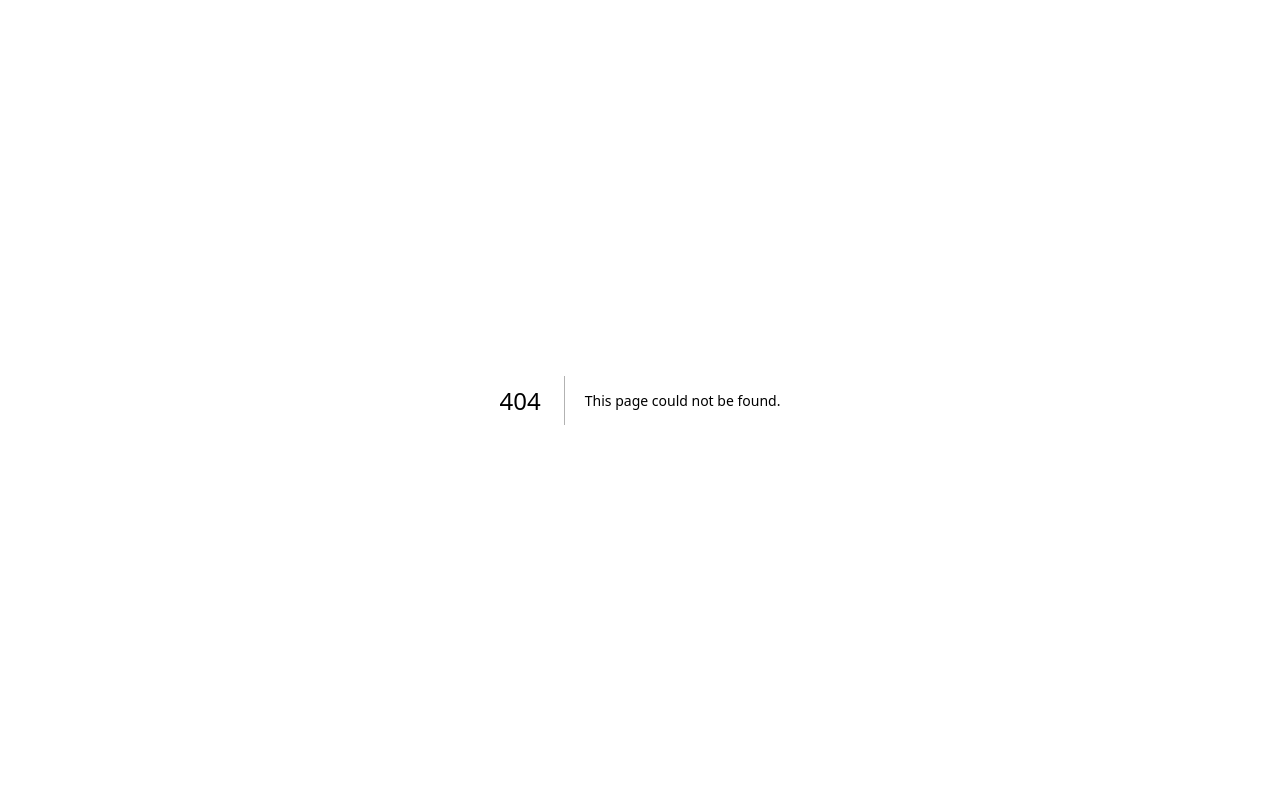
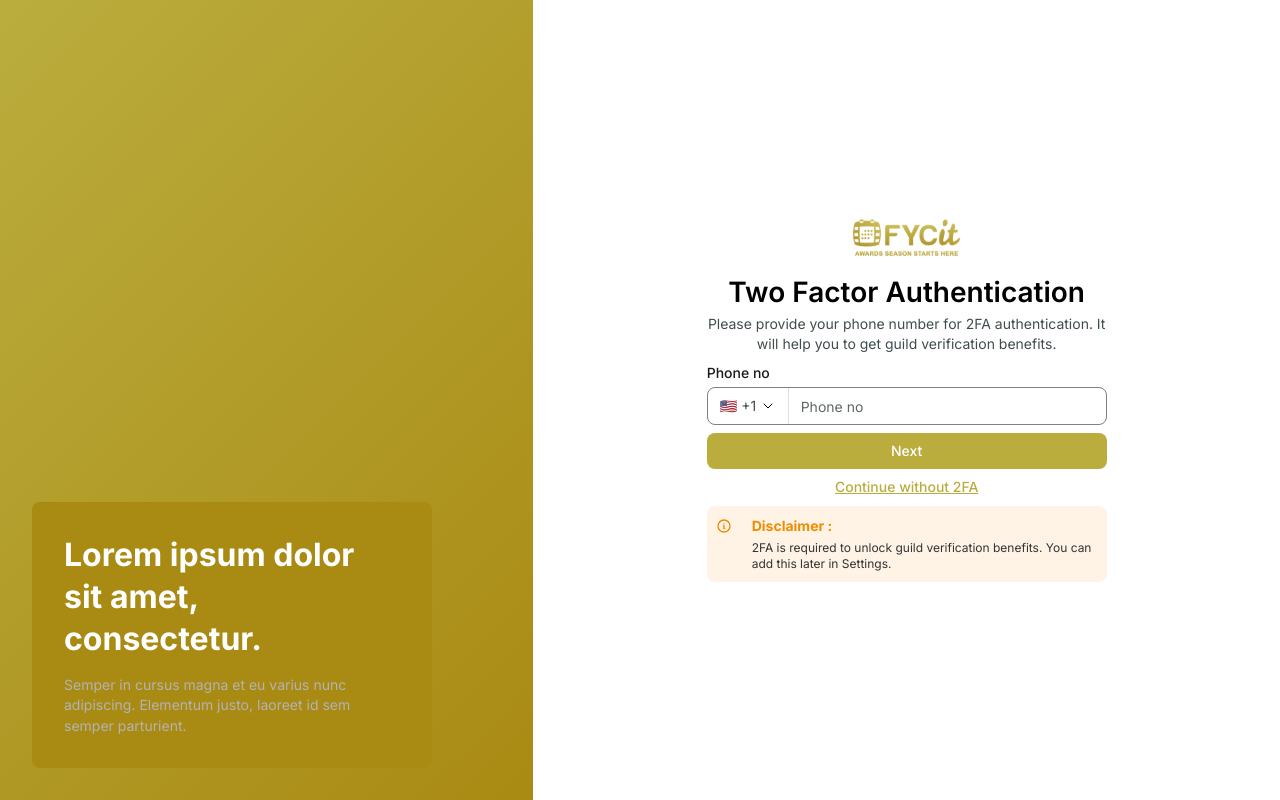
Before and after one commit to KDBismael/fycit-webapp-YD, a Next.js app: page /auth/2fa in a window 1280 px wide. Before the commit this address had no page. Built offline with nearby package versions, Linux system fonts and the light colour scheme.

Commit message:
Add navigation to 2FA page after successful signup; refactor Signup component styles

```diff
--- /dev/null
+++ b/app/auth/2fa/page.tsx
@@ -0,0 +1,191 @@
+'use client';
+
+import React, { useState } from 'react';
+import { zodResolver } from '@hookform/resolvers/zod';
+import { IconInfoCircle, IconPhone } from '@tabler/icons-react';
+import { useForm } from 'react-hook-form';
+import {
+  Alert,
+  Anchor,
+  Box,
+  Button,
+  Container,
+  Grid,
+  Group,
+  Image,
+  Paper,
+  Stack,
+  Text,
+  TextInput,
+  Title,
+} from '@mantine/core';
+import { TwoFactorAuthFormData, twoFactorAuthSchema } from '../../../validation/2fa.validation';
+import { CountryPicker } from '../../../components/CountryPicker/CountryPicker';
+
+const IMAGE_SIZE = 40;
+const ICON_SIZE = 18;
+
+
+export default function TwoFactorAuth() {
+  const [countryCode, setCountryCode] = useState('+1');
+
+  const {
+    register,
+    handleSubmit,
+    formState: { errors, isSubmitting },
+  } = useForm<TwoFactorAuthFormData>({
+    resolver: zodResolver(twoFactorAuthSchema),
+  });
+
+  const onSubmit = async (data: TwoFactorAuthFormData) => {
+    try {
+      console.log('2FA data:', data);
+    } catch (error) {
+      console.error('2FA error:', error);
+    }
+  };
+
+  return (
+    <Container fluid p={0} style={{ height: '100vh' }}>
+      <Grid gutter={0} style={{ height: '100vh' }}>
+        <Grid.Col span={{ base: 0, md: 5 }} visibleFrom="md">
+          <Box
+            style={{
+              height: '100vh',
+              background: 'linear-gradient(135deg, #BAAD3E 0%, #A98A13 100%)',
+              position: 'relative',
+              display: 'flex',
+              alignItems: 'flex-end',
+              padding: '2rem',
+            }}
+          >
+            <Paper
+              p="xl"
+              radius="md"
+              style={{
+                backgroundColor: '#A98A13',
+                color: 'white',
+                maxWidth: '400px',
+              }}
+            >
+              <Title order={2} fw={700} mb="md">
+                Lorem ipsum dolor sit amet, consectetur.
+              </Title>
+              <Text size="sm" c="gray.2">
+                Semper in cursus magna et eu varius nunc adipiscing. Elementum justo, laoreet id sem
+                semper parturient.
+              </Text>
+            </Paper>
+          </Box>
+        </Grid.Col>
+
+        <Grid.Col span={{ base: 12, md: 7 }}>
+          <Box
+            style={{
+              height: '100vh',
+              display: 'flex',
+              alignItems: 'center',
+              justifyContent: 'center',
+              padding: '1rem',
+            }}
+          >
+            <Stack gap="md" style={{ maxWidth: '400px', width: '100%' }}>
+              <Stack gap="sm" align="center">
+                <Group gap="sm">
+                  <Image src="/logo.svg" alt="FYCit Logo" width={IMAGE_SIZE} height={IMAGE_SIZE} />
+                </Group>
+              </Stack>
+
+              <Stack gap="sm">
+                <Stack gap="xs" align="center">
+                  <Title order={2} size="h3" ta="center" c="gray.9">
+                    Two Factor Authentication
+                  </Title>
+                  <Text size="sm" c="gray.6" ta="center">
+                    Please provide your phone number for 2FA authentication. It will help you to get
+                    guild verification benefits.
+                  </Text>
+                </Stack>
+
+                <form onSubmit={handleSubmit(onSubmit)}>
+                  <Stack gap="sm">
+                    <Stack gap="xs">
+                      <Text size="sm" fw={500} c="gray.8">
+                        Phone no
+                      </Text>
+                      <Box
+                        style={{
+                          display: 'flex',
+                          border: '1px solid var(--mantine-color-gray-4)',
+                          borderRadius: 'var(--mantine-radius-md)',
+                          overflow: 'hidden',
+                        }}
+                      >
+                        <CountryPicker
+                          value={countryCode}
+                          onChange={setCountryCode}
+                        />
+                        <Box style={{ width: '1px', backgroundColor: '#E0E0E0' }} />
+                        <TextInput
+                          {...register('phoneNumber')}
+                          placeholder="Phone no"
+                        //   leftSection={<IconPhone size={ICON_SIZE} />}
+                          error={errors.phoneNumber?.message}
+                          radius="md"
+                          size="sm"
+                          styles={{
+                            input: {
+                              border: 'none',
+                              borderRadius: 0,
+                            },
+                          }}
+                        />
+                      </Box>
+                    </Stack>
+
+                    <Button
+                      type="submit"
+                      fullWidth
+                      size="sm"
+                      radius="md"
+                      bg="brand.8"
+                      loading={isSubmitting}
+                      style={{
+                        backgroundColor: '#BAAD3E',
+                        '&:hover': {
+                          backgroundColor: '#A98A13',
+                        },
+                      }}
+                    >
+                      Next
+                    </Button>
+
+                    <Text size="sm" ta="center" c="gray.6">
+                      <Anchor c="brand.8" fw={500} td="underline">
+                        Continue without 2FA
+                      </Anchor>
+                    </Text>
+
+                    <Alert
+                      icon={<IconInfoCircle size={16} />}
+                      title="Disclaimer :"
+                      color="yellow"
+                      variant="light"
+                      radius="md"
+                      p="sm"
+                    >
+                      <Text size="xs" c="gray.7">
+                        2FA is required to unlock guild verification benefits. You can add this
+                        later in Settings.
+                      </Text>
+                    </Alert>
+                  </Stack>
+                </form>
+              </Stack>
+            </Stack>
+          </Box>
+        </Grid.Col>
+      </Grid>
+    </Container>
+  );
+}
--- /dev/null
+++ b/components/CountryPicker/CountryPicker.module.css
@@ -0,0 +1,33 @@
+.control {
+  display: flex;
+  justify-content: space-between;
+  align-items: center;
+  padding: 8px 12px;
+  border: none;
+  background: transparent;
+  cursor: pointer;
+  min-width: 80px;
+  border-radius: 0;
+
+  &[data-expanded] {
+    background-color: var(--mantine-color-gray-0);
+  }
+
+  &:hover {
+    background-color: var(--mantine-color-gray-0);
+  }
+}
+
+.label {
+  font-weight: 500;
+  font-size: var(--mantine-font-size-sm);
+}
+
+.icon {
+  transition: transform 150ms ease;
+  transform: rotate(0deg);
+
+  [data-expanded] & {
+    transform: rotate(180deg);
+  }
+}
--- /dev/null
+++ b/components/CountryPicker/CountryPicker.tsx
@@ -0,0 +1,62 @@
+import { useState } from 'react';
+import { IconChevronDown } from '@tabler/icons-react';
+import { Group, Menu, UnstyledButton, Text } from '@mantine/core';
+import classes from './CountryPicker.module.css';
+
+const data = [
+  { label: '🇺🇸 +1', value: '+1', flag: '🇺🇸', country: 'United States' },
+  { label: '🇨🇦 +1', value: '+1', flag: '🇨🇦', country: 'Canada' },
+  { label: '🇫🇷 +33', value: '+33', flag: '🇫🇷', country: 'France' },
+  { label: '🇬🇧 +44', value: '+44', flag: '🇬🇧', country: 'United Kingdom' },
+  { label: '🇩🇪 +49', value: '+49', flag: '🇩🇪', country: 'Germany' },
+  { label: '🇮🇹 +39', value: '+39', flag: '🇮🇹', country: 'Italy' },
+  { label: '🇪🇸 +34', value: '+34', flag: '🇪🇸', country: 'Spain' },
+  { label: '🇦🇺 +61', value: '+61', flag: '🇦🇺', country: 'Australia' },
+  { label: '🇯🇵 +81', value: '+81', flag: '🇯🇵', country: 'Japan' },
+  { label: '🇧🇷 +55', value: '+55', flag: '🇧🇷', country: 'Brazil' },
+  { label: '🇮🇳 +91', value: '+91', flag: '🇮🇳', country: 'India' },
+  { label: '🇨🇳 +86', value: '+86', flag: '🇨🇳', country: 'China' },
+];
+
+interface CountryPickerProps {
+  value?: string;
+  country?: string;
+  onChange?: (value: string, country?: string) => void;
+}
+
+export function CountryPicker({ value = '+1', country, onChange }: CountryPickerProps) {
+  const [opened, setOpened] = useState(false);
+  const selected = data.find(item => item.value === value && (!country || item.country === country)) || data[0];
+
+  const items = data.map((item) => (
+    <Menu.Item
+      leftSection={<Text size="sm">{item.flag}</Text>}
+      onClick={() => onChange?.(item.value, item.country)}
+      key={item.flag + item.country}
+    >
+      <Text size="sm" fw={500}>{item.value}</Text>
+    </Menu.Item>
+  ));
+
+  return (
+    <Menu
+      onOpen={() => setOpened(true)}
+      onClose={() => setOpened(false)}
+      radius="md"
+      width="target"
+      withinPortal
+      position="bottom"
+    >
+      <Menu.Target>
+        <UnstyledButton className={classes.control} data-expanded={opened || undefined}>
+          <Group gap="xs">
+            <Text size="sm">{selected.flag}</Text>
+            <Text size="sm" c="gray.6">{selected.value}</Text>
+          </Group>
+          <IconChevronDown size={16} className={classes.icon} stroke={1.5} />
+        </UnstyledButton>
+      </Menu.Target>
+      <Menu.Dropdown>{items}</Menu.Dropdown>
+    </Menu>
+  );
+}
--- /dev/null
+++ b/validation/2fa.validation.ts
@@ -0,0 +1,10 @@
+import { z } from 'zod';
+
+export const twoFactorAuthSchema = z.object({
+  phoneNumber: z
+    .string()
+    .min(1, 'Phone number is required')
+    .regex(/^\+?[1-9]\d{1,14}$/, 'Please enter a valid phone number'),
+});
+
+export type TwoFactorAuthFormData = z.infer<typeof twoFactorAuthSchema>;
```
Also changed, not shown: app/auth/signup/page.tsx (+12 -8 lines).
